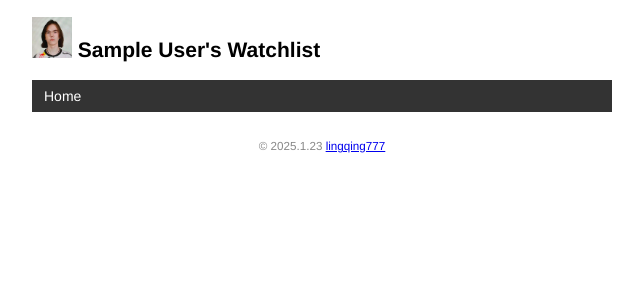
After one commit to lingqing777/watchlist, a Flask app: template templates/base.html in a window 1280 px wide. The commit adds this page. Shown: the top 300 px of the page, without its empty margins (318-961 px from the left). Run offline with Flask 3, Linux system fonts and the light colour scheme; the template is opened without the code that fills it: values that come from a table or form of the project are taken from there, others are empty; tables that the repository leaves empty hold one stand-in row (values such as "Sample post").

Commit message:
Add base template and error template

```diff
--- a/app.py
+++ b/app.py
@@ -19,16 +19,25 @@ app.config['SQLALCHEMY_TRACK_MODIFICATIONS'] = False  # 关闭对模型修改的
 # 在扩展类实例化前加载配置
 db = SQLAlchemy(app)
 
+@app.context_processor
+def inject_user():
+    user=User.query.first()
+    return dict(user=user)
+
+@app.errorhandler(404)
+def page_not_found(e):
+    return render_template('404.html'),404
+
 @app.route('/')
 @app.route('/home')
 @app.route('/index')
-def hello():
-    return '<h1>Hello qing!</h1><img src="https://img-cdn.hltv.org/gallerypicture/K-G8CCzpFD4-IxV7rMHg-w.jpg?auto=compress&ixlib=java-2.1.0&m=%2Fm.png&mw=713&mx=132&my=3167&q=75&w=5352&s=42a36be0d798c5089f63cb2ae3d759e7"width="350" height="200">'
 
 def index():
     user=User.query.first()
     movies=Movie.query.all()
-    return render_template('index.html', user=user, movies=movies)
+    return render_template('index.html',  movies=movies)
+def hello():
+    return '<h1>Hello qing!</h1><img src="https://img-cdn.hltv.org/gallerypicture/K-G8CCzpFD4-IxV7rMHg-w.jpg?auto=compress&ixlib=java-2.1.0&m=%2Fm.png&mw=713&mx=132&my=3167&q=75&w=5352&s=42a36be0d798c5089f63cb2ae3d759e7"width="350" height="200">'
 
 @app.route('/user/<name>')
 def user_page(name):
@@ -39,7 +48,7 @@ def test_url_for():
     # 下面是一些调用示例（请访问 http://localhost:5000/test 后在命令行窗口查看输出的 URL）：
     print(url_for('hello'))  # 生成 hello 视图函数对应的 URL，将会输出：/
     # 注意下面两个调用是如何生成包含 URL 变量的 URL 的
-    print(url_for('user_page', name='greyli'))  # 输出：/user/greyli
+    print(url_for('user_page', name='qing'))  # 输出：/user/greyli
     print(url_for('user_page', name='peter'))  # 输出：/user/peter
     print(url_for('test_url_for'))  # 输出：/test
     # 下面这个调用传入了多余的关键字参数，它们会被作为查询字符串附加到 URL 后面。
--- a/static/style.css
+++ b/static/style.css
@@ -46,3 +46,35 @@ footer {
     margin: 0 auto;
     height: 100px;
 }
+nav ul{
+    list-style-type: none;
+    margin: 0;
+    padding: 0;
+    overflow: hidden;
+    background-color: #333;
+}
+nav li{
+    float: left;
+}
+nav li a {
+    display: block;
+    color: white;
+    text-align: center;
+    padding: 8px 12px;
+    text-decoration: none;
+}
+nav li a :hover{
+    background-color: #111;
+}
+.float-right{
+    float :right;
+}
+.imdb{
+    font-size: 12px;
+    font-weight: bold;
+    color: black;
+    text-decoration: none;
+    background: #F5C518;
+    border-radius: 5px;
+    padding: 3px 5px;
+}
--- /dev/null
+++ b/templates/base.html
@@ -0,0 +1,27 @@
+<!DOCTYPE html>
+<html lang="en">
+<head>
+    {% block head %}
+    <meta charset="utf-8">
+    <meta name="viewport" content="width=device-width,initial-scale=1.0">
+    <title>{{ user.name }}'s Watchlist</title>
+    <link rel="icon" href="{{ url_for('static', filename='dooonk.png') }}">
+    <link rel="stylesheet" href="{{ url_for('static', filename='style.css') }}" type="text/css">
+    {% endblock %}
+</head>
+<body>
+    <h2>
+        <img alt="Avatar" src="{{ url_for('static', filename='images/donk1.png') }}" class="avatar">
+        {{ user.name }}'s Watchlist
+    </h2>
+    <nav>
+        <ul>
+            <li><a href="{{url_for('index')}}">Home</a></li>
+        </ul>
+    </nav>
+    {% block content %}{% endblock %}
+    <footer>
+        <small>&copy; 2025.1.23 <a href="https://github.com/lingqing777">lingqing777</a></small>
+    </footer>
+</body>
+</html>
```
Also changed, not shown: templates/404.html (added, +12 -0 lines), templates/index.html (+16 -26 lines), 1 other file.
